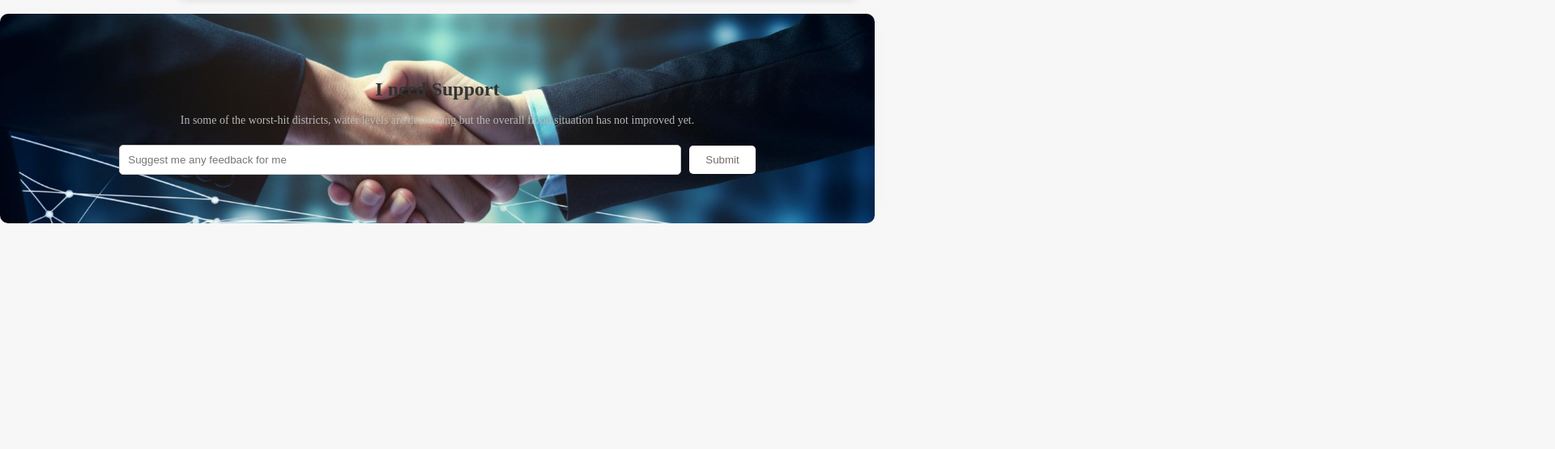
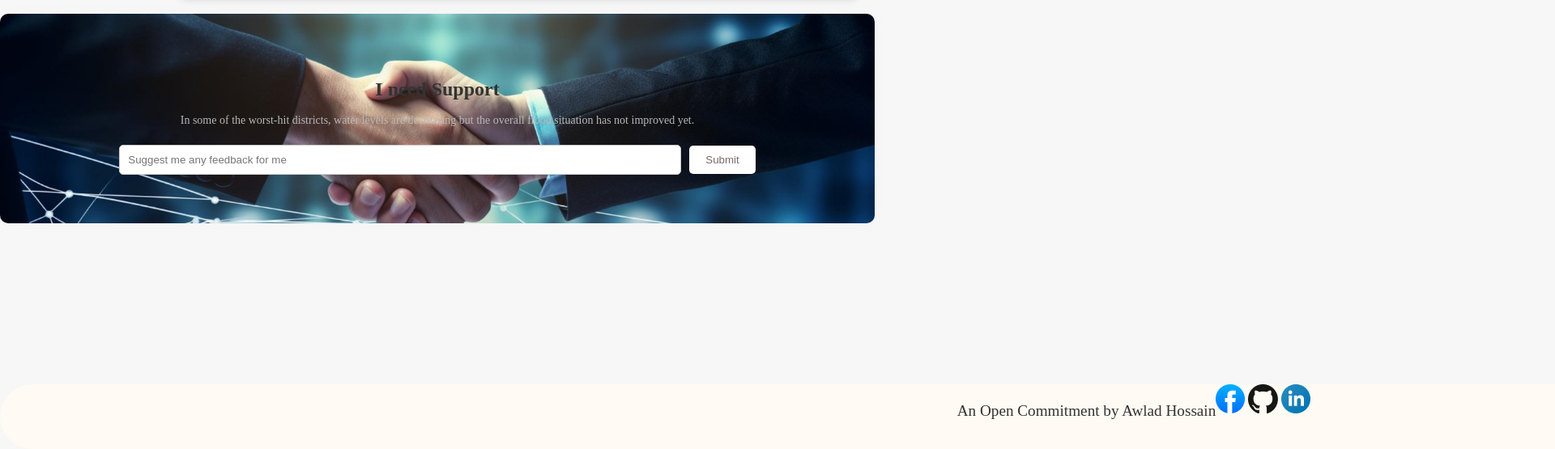
Before and after one commit to benjamin420-cmd/assignment-one, a plain HTML site: page index.html in a window 1280 px wide. Shown: the part 3325-3880 px from the top of the page at 81% size, 1920 px wide, since content can reach past the window. Before the commit the page ends 3601 px from the top, so only its background shows below. Drawn offline with Linux system fonts and the light colour scheme; a web font is replaced by a local one.

Commit message:
update my profile

```diff
--- a/index.html
+++ b/index.html
@@ -126,6 +126,15 @@
     </div>
 </body>
      </section>
+    <footer class="footers">
+        <p>An Open Commitment by Awlad Hossain</p>
+        <div>
+            <a href="https://www.facebook.com/"><img src="assets/facebook.png" alt=""></a>
+            <a href="https://github.com/"><img src="assets/github.png" alt=""></a>
+            <a href="https://bd.linkedin.com/"><img src="assets/linkedin-icon 1.png" alt=""></a>
+        </div>
+
+    </footer>
 
 </body>
 </html>
--- a/style/style.css
+++ b/style/style.css
@@ -195,3 +195,21 @@
     cursor: pointer;
         transition: background-color 0.3s;
 }
+/* last para */
+.footers{
+    display: flex;
+    background-color:rgb(255, 250, 243) ;
+   border-radius: 100px;
+   position: absolute;
+   width: 2800px;
+   height: 80px;
+   left: 0;
+   top: 3800px;
+   flex-direction: right;
+   justify-content: center;
+   align-items: flex-start;
+   padding:right;
+
+
+
+}
```
Lines whose indentation alone changed are shown as unchanged.
